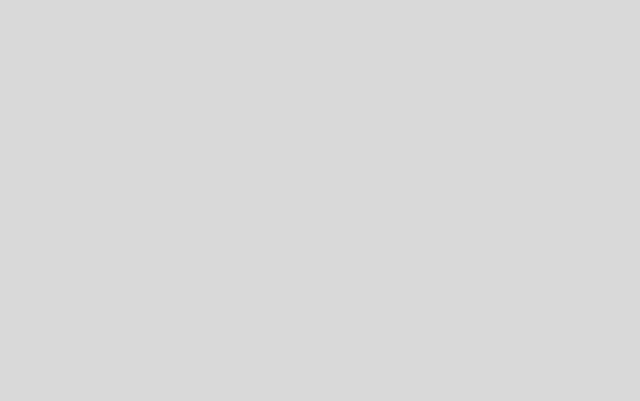
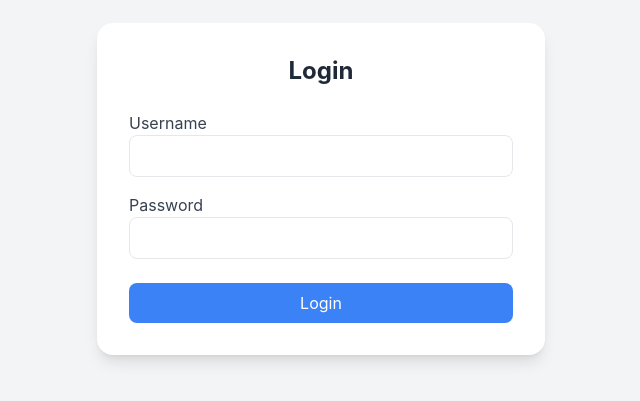
Before and after one commit to ChristianSalazar12/frontAmbuApi, an Angular app: page /login in a window 1280 px wide. Before the commit this address led to /. Shown: the part 211-612 px from the top of the page, without its empty margins (319-959 px from the left). Built offline with nearby package versions, Linux system fonts and the light colour scheme.

Commit message:
feat: add changes of logear

```diff
--- /dev/null
+++ b/src/app/auth/pages/login/login.component.html
@@ -0,0 +1,31 @@
+<div class="min-h-screen flex items-center justify-center bg-gray-100">
+  <div class="bg-white p-8 rounded-2xl shadow-lg w-full max-w-md">
+    <h2 class="text-2xl font-bold text-center text-gray-800 mb-6">Login</h2>
+
+    <form (ngSubmit)="onSubmit()" [formGroup]="loginForm">
+      <div class="mb-4">
+        <label class="block text-gray-700">Username</label>
+        <input
+          type="text"
+          formControlName="username"
+          class="w-full px-4 py-2 border rounded-lg focus:outline-none focus:ring focus:border-blue-500"
+        />
+      </div>
+      <div class="mb-6">
+        <label class="block text-gray-700">Password</label>
+        <input
+          type="password"
+          formControlName="password"
+          class="w-full px-4 py-2 border rounded-lg focus:outline-none focus:ring focus:border-blue-500"
+        />
+      </div>
+
+      <button
+        type="submit"
+        class="w-full bg-blue-500 text-white py-2 rounded-lg hover:bg-blue-600 transition"
+      >
+        Login
+      </button>
+    </form>
+  </div>
+</div>
--- /dev/null
+++ b/src/app/auth/pages/login/login.component.ts
@@ -0,0 +1,46 @@
+import { CommonModule } from '@angular/common';
+import { Component } from '@angular/core';
+import {
+  FormBuilder,
+  FormGroup,
+  ReactiveFormsModule,
+  Validators,
+} from '@angular/forms';
+import { Router } from '@angular/router';
+import { AuthService } from '../../../services/auth.service/auth.service';
+
+@Component({
+  selector: 'app-login',
+  imports: [CommonModule, ReactiveFormsModule],
+  templateUrl: './login.component.html',
+  styleUrl: './login.component.css',
+})
+export class LoginComponent {
+  loginForm: FormGroup;
+
+  constructor(
+    private fb: FormBuilder,
+    private auth: AuthService,
+    private router: Router
+  ) {
+    this.loginForm = this.fb.group({
+      username: ['', Validators.required],
+      password: ['', Validators.required],
+    });
+  }
+
+  onSubmit(): void {
+    if (this.loginForm.valid) {
+      const { username, password } = this.loginForm.value;
+      this.auth.login(username, password).subscribe({
+        next: (token) => {
+          localStorage.setItem('access_token', token.access_token);
+          this.router.navigate(['/home']);
+        },
+        error: (err) => {
+          alert('Login failed: ' + err.error?.error || 'Check credentials');
+        },
+      });
+    }
+  }
+}
--- a/src/app/features/control/components/header/header.component.html
+++ b/src/app/features/control/components/header/header.component.html
@@ -1,22 +1,26 @@
-<!-- header.component.html -->
 <header class="flex items-center justify-between bg-gray-500 h-14">
   <!-- Título a la izquierda -->
   <h1
-    class="text-white text-lg text text-center font-bold w-52 bg-slate-600 h-full"
+    class="text-white text-lg font-bold w-52 bg-slate-600 h-full flex items-center justify-center"
   >
     Your Title
   </h1>
 
-  <!-- Div para logo y nombre de usuario a la derecha -->
-  <div class="flex items-center space-x-3 bg">
-    <!-- Logo (puede ser una imagen o icono) -->
-    <span class="text-white font-medium"> Christian Salazar </span>
+  <!-- Usuario y Logout a la derecha -->
+  <div class="flex items-center space-x-4 pr-4">
+    <span class="text-white font-medium">Christian Salazar</span>
     <img
       src="assets/user-logo.png"
       alt="User Logo"
       class="w-8 h-8 rounded-full object-cover"
     />
 
-    <!-- Nombre de usuario -->
+    <!-- Botón de salir -->
+    <button
+      class="bg-red-600 text-white px-3 py-1 rounded hover:bg-red-700 transition"
+      (click)="logout()"
+    >
+      Salir
+    </button>
   </div>
 </header>
--- a/src/app/features/control/components/header/header.component.ts
+++ b/src/app/features/control/components/header/header.component.ts
@@ -1,11 +1,16 @@
 import { Component } from '@angular/core';
+import { AuthService } from '../../../../services/auth.service/auth.service';
 
 @Component({
   selector: 'app-header',
   imports: [],
   templateUrl: './header.component.html',
-  styleUrl: './header.component.css'
+  styleUrl: './header.component.css',
 })
 export class HeaderComponent {
+  constructor(private authService: AuthService) {}
 
+  logout(): void {
+    this.authService.logout();
+  }
 }
--- /dev/null
+++ b/src/app/services/auth.service/auth.service.ts
@@ -0,0 +1,27 @@
+import { HttpClient } from '@angular/common/http';
+import { Injectable } from '@angular/core';
+import { Router } from '@angular/router';
+import { Observable } from 'rxjs';
+
+@Injectable({ providedIn: 'root' })
+export class AuthService {
+  private apiUrl = 'http://localhost:3005/login';
+  constructor(private http: HttpClient, private router: Router) {}
+
+  login(username: string, password: string): Observable<any> {
+    return this.http.post(this.apiUrl, { username, password });
+  }
+
+  logout(): void {
+    localStorage.removeItem('access_token');
+    this.router.navigate(['/login']); // Redirige al login
+  }
+
+  isLoggedIn(): boolean {
+    return !!localStorage.getItem('access_token');
+  }
+
+  getToken(): string | null {
+    return localStorage.getItem('access_token');
+  }
+}
```
Also changed, not shown: src/app/app.routes.ts (+9 -0 lines), src/app/auth/pages/login/login.component.css (added), 1 other file (tests, documents, lock files or other folders).
